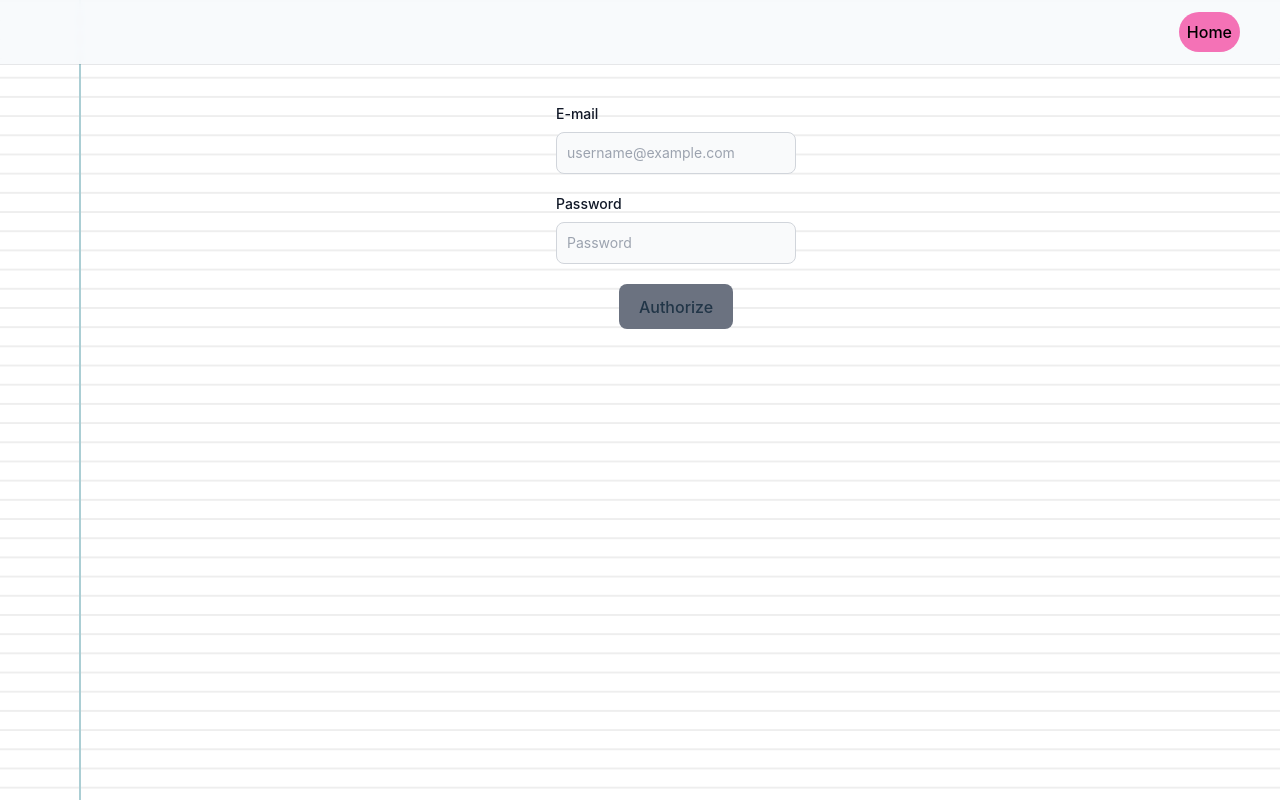
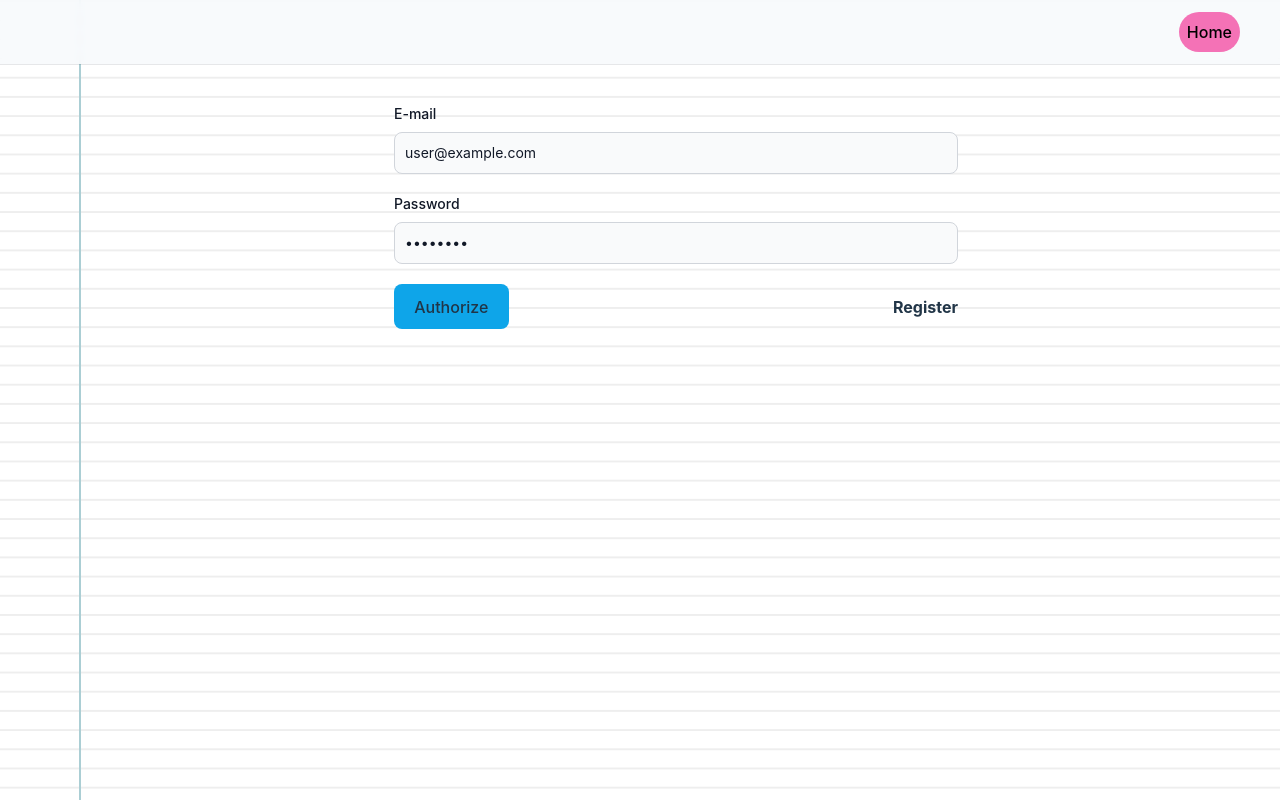
Before and after one commit to filchev-igor/MongoDb-FE, a React (Vite) app: page / in a window 1280 px wide. Built offline with nearby package versions, Linux system fonts and the light colour scheme.

Commit message:
Authorization (#7)

```diff
--- a/src/app/api/login/queryHooks.ts
+++ b/src/app/api/login/queryHooks.ts
@@ -1,28 +1,15 @@
 import { useMutation } from "react-query";
 import { loginTokenCreate } from "./api.ts";
 
-import {
-  CreateLoginTokenPromiseType,
-  CreateLoginTokenType,
-} from "../../types/loginType.ts";
+import { CreateLoginTokenType } from "../../types/loginType.ts";
 
 export const useLoginTokenCreate = () => {
-  const { mutate, isLoading } = useMutation(
-    ({
-      data,
-    }: {
-      data: CreateLoginTokenType;
-      onSuccess: (outputData: CreateLoginTokenPromiseType) => void;
-    }) => loginTokenCreate(data),
-    {
-      onSuccess: async (outputData, { onSuccess }) => {
-        onSuccess(outputData);
-      },
-    },
+  const { mutateAsync, isLoading } = useMutation(
+    ({ data }: { data: CreateLoginTokenType }) => loginTokenCreate(data),
   );
 
   return {
-    mutateLoginTokenCreate: mutate,
+    mutateLoginTokenCreate: mutateAsync,
     isLoginTokenCreating: isLoading,
   };
 };
--- a/src/app/api/users/api.ts
+++ b/src/app/api/users/api.ts
@@ -1,5 +1,5 @@
-import { fetchGet, fetchPatch } from "../../utils/api.ts";
-import { UserType } from "../../types/userType.ts";
+import { fetchGet, fetchPatch, fetchPost } from "../../utils/api.ts";
+import { CreateUserType, UserType } from "../../types/userType.ts";
 
 export const getUsersList = (): Promise<UserType[]> => {
   return fetchGet({ url: `users` });
@@ -9,6 +9,10 @@ export const getUser = (id: number): Promise<UserType> => {
   return fetchGet({ url: `users/${id}` });
 };
 
+export const createUser = ({ name, email, password }: CreateUserType) => {
+  return fetchPost(`users`, { name, email, password });
+};
+
 export const updateUser = (id: number, backgroundClassName: string) => {
   return fetchPatch(`users/${id}`, { backgroundClassName });
 };
--- a/src/app/api/users/queryHooks.ts
+++ b/src/app/api/users/queryHooks.ts
@@ -1,8 +1,9 @@
 import { useMutation, useQuery, useQueryClient } from "react-query";
-import { getUser, getUsersList, updateUser } from "./api.ts";
+import { createUser, getUser, getUsersList, updateUser } from "./api.ts";
 import { USER_QUERY_KEY, USERS_LIST_QUERY_KEY } from "./constants.ts";
 import useAuth from "../../hooks/useAuth.ts";
 import useUserContext from "../../hooks/useUserContext.ts";
+import { CreateUserType } from "../../types/userType.ts";
 
 export const useUsersList = () => {
   const { data, isLoading } = useQuery(
@@ -32,6 +33,17 @@ export const useUser = () => {
   };
 };
 
+export const useUserCreate = () => {
+  const { mutateAsync, isLoading } = useMutation(
+    ({ data }: { data: CreateUserType }) => createUser(data),
+  );
+
+  return {
+    mutateUserCreate: mutateAsync,
+    isUserCreating: isLoading,
+  };
+};
+
 export const useUserUpdate = () => {
   const queryClient = useQueryClient();
 
--- a/src/app/pages/ConferencesPage/ConferenceParticipants.tsx
+++ b/src/app/pages/ConferencesPage/ConferenceParticipants.tsx
@@ -13,8 +13,8 @@ const ConferenceParticipants = ({
     <div>
       <strong>List of participants:</strong>
       <ul className={"list-disc list-inside"}>
-        {conference.participants.map(({ name }) => (
-          <li>{name}</li>
+        {conference.participants.map(({ name, id }) => (
+          <li key={id}>{name}</li>
         ))}
       </ul>
     </div>
--- a/src/app/pages/HomePage/HomePage.tsx
+++ b/src/app/pages/HomePage/HomePage.tsx
@@ -1,77 +1,40 @@
-import { useLoginTokenCreate } from "../../api/login/queryHooks.ts";
 import HomePageLayout from "./HomePageLayout.tsx";
-import LoadingSpinner from "../../components/spinners/LoadingSpinner.tsx";
 import useAuth from "../../hooks/useAuth.ts";
-import InputLabel from "./InputLabel.tsx";
 import { useState } from "react";
+import LoginBlock from "./LoginBlock.tsx";
+import RegistrationBlock from "./RegistrationBlock.tsx";
 
 const HomePage = () => {
-  const { mutateLoginTokenCreate, isLoginTokenCreating } =
-    useLoginTokenCreate();
+  const { isAuthenticated } = useAuth();
 
-  const { isAuthenticated, setToken } = useAuth();
+  const [isLogging, setIsLogging] = useState(true);
 
-  // user@example.com
-  // password
-  const [email, setEmail] = useState("");
-  const [password, setPassword] = useState("");
-
-  const isAuthorizeButtonDisabled = !email.length || !password.length;
-
-  const handleLoginTokenCreate = () => {
-    if (isLoginTokenCreating) {
-      return;
+  if (!isAuthenticated) {
+    if (isLogging) {
+      return (
+        <HomePageLayout>
+          <LoginBlock>
+            <strong
+              className={"content-center cursor-pointer"}
+              onClick={() => setIsLogging(false)}
+            >
+              Register
+            </strong>
+          </LoginBlock>
+        </HomePageLayout>
+      );
     }
 
-    if (isAuthorizeButtonDisabled) {
-      return;
-    }
-
-    mutateLoginTokenCreate({
-      data: {
-        email,
-        password,
-      },
-      onSuccess: ({ access_token, user_id }) => {
-        setToken(access_token, user_id);
-
-        setEmail("");
-        setPassword("");
-      },
-    });
-  };
-
-  if (!isAuthenticated) {
     return (
       <HomePageLayout>
-        <InputLabel
-          label={"E-mail"}
-          placeholder={"username@example.com"}
-          onChange={setEmail}
-        />
-
-        <InputLabel
-          label={"Password"}
-          placeholder={"Password"}
-          type={"password"}
-          onChange={setPassword}
-        />
-
-        <button
-          type={"button"}
-          onClick={handleLoginTokenCreate}
-          className={`${!isAuthorizeButtonDisabled ? "bg-sky-500" : "bg-gray-500"} w-full sm:w-fit`}
-          disabled={isAuthorizeButtonDisabled}
-        >
-          {isLoginTokenCreating ? (
-            <div className={"flex"}>
-              <LoadingSpinner />
-              Processing
-            </div>
-          ) : (
-            "Authorize"
-          )}
-        </button>
+        <RegistrationBlock>
+          <strong
+            className={"content-center cursor-pointer"}
+            onClick={() => setIsLogging(true)}
+          >
+            Login
+          </strong>
+        </RegistrationBlock>
       </HomePageLayout>
     );
   }
--- a/src/app/pages/HomePage/InputLabel.tsx
+++ b/src/app/pages/HomePage/InputLabel.tsx
@@ -1,19 +1,24 @@
-import { HTMLInputTypeAttribute } from "react";
+import { HTMLInputTypeAttribute, useId } from "react";
 
 const InputLabel = ({
   label,
   placeholder,
   type = "text",
+  value,
   onChange,
 }: {
   label: string;
   placeholder: string;
   type?: HTMLInputTypeAttribute;
+  value: string;
   onChange: (newValue: string) => void;
-}) => (
-  <div>
+}) => {
+  const id = useId();
+
+  return (
+    <div className={"w-3/6"}>
       <label
-      htmlFor="first_name"
+        htmlFor={id}
         className="block mb-2 text-sm font-medium text-gray-900 dark:text-white"
       >
         {label}
@@ -21,13 +26,15 @@ const InputLabel = ({
 
       <input
         type={type}
-      id="first_name"
+        id={id}
         className="bg-gray-50 border border-gray-300 text-gray-900 text-sm rounded-lg focus:ring-blue-500 focus:border-blue-500 block w-full p-2.5 dark:bg-gray-700 dark:border-gray-600 dark:placeholder-gray-400 dark:text-white dark:focus:ring-blue-500 dark:focus:border-blue-500"
         placeholder={placeholder}
         onChange={(e) => onChange(e.target.value)}
+        value={value}
         required
       />
     </div>
   );
+};
 
 export default InputLabel;
--- /dev/null
+++ b/src/app/pages/HomePage/LoginBlock.tsx
@@ -0,0 +1,87 @@
+import InputLabel from "./InputLabel.tsx";
+import LoadingSpinner from "../../components/spinners/LoadingSpinner.tsx";
+import { ReactElement, useState } from "react";
+import toast from "react-hot-toast";
+import { useLoginTokenCreate } from "../../api/login/queryHooks.ts";
+import useAuth from "../../hooks/useAuth.ts";
+
+const LoginBlock = ({ children }: { children: ReactElement }) => {
+  const { setToken } = useAuth();
+
+  const { mutateLoginTokenCreate, isLoginTokenCreating } =
+    useLoginTokenCreate();
+
+  // user@example.com
+  // password
+  const [email, setEmail] = useState("user@example.com");
+  const [password, setPassword] = useState("password");
+
+  const isButtonDisabled = !email.length || !password.length;
+
+  const handleLoginTokenCreate = async () => {
+    try {
+      if (isLoginTokenCreating) {
+        return;
+      }
+
+      if (isButtonDisabled) {
+        return;
+      }
+
+      const { access_token, user_id } = await mutateLoginTokenCreate({
+        data: {
+          email,
+          password,
+        },
+      });
+
+      setToken(access_token, user_id);
+
+      setEmail("");
+      setPassword("");
+    } catch (error: any) {
+      toast.error("An error occurred. Please try again.");
+    }
+  };
+
+  return (
+    <>
+      <InputLabel
+        label={"E-mail"}
+        placeholder={"username@example.com"}
+        value={email}
+        onChange={setEmail}
+      />
+
+      <InputLabel
+        label={"Password"}
+        placeholder={"Password"}
+        type={"password"}
+        value={password}
+        onChange={setPassword}
+      />
+
+      <div className={"flex w-3/6 justify-between"}>
+        <button
+          type={"button"}
+          onClick={handleLoginTokenCreate}
+          className={`${!isButtonDisabled ? "bg-sky-500" : "bg-gray-500"} w-full sm:w-fit`}
+          disabled={isButtonDisabled}
+        >
+          {isLoginTokenCreating ? (
+            <div className={"flex"}>
+              <LoadingSpinner />
+              Processing
+            </div>
+          ) : (
+            "Authorize"
+          )}
+        </button>
+
+        {children}
+      </div>
+    </>
+  );
+};
+
+export default LoginBlock;
--- /dev/null
+++ b/src/app/pages/HomePage/RegistrationBlock.tsx
@@ -0,0 +1,99 @@
+import InputLabel from "./InputLabel.tsx";
+import LoadingSpinner from "../../components/spinners/LoadingSpinner.tsx";
+import { ReactElement, useState } from "react";
+import toast from "react-hot-toast";
+import { useUserCreate } from "../../api/users/queryHooks.ts";
+import { useLoginTokenCreate } from "../../api/login/queryHooks.ts";
+import useAuth from "../../hooks/useAuth.ts";
+
+const RegistrationBlock = ({ children }: { children: ReactElement }) => {
+  const { setToken } = useAuth();
+
+  const { mutateUserCreate, isUserCreating } = useUserCreate();
+  const { mutateLoginTokenCreate, isLoginTokenCreating } =
+    useLoginTokenCreate();
+
+  const [email, setEmail] = useState("");
+  const [password, setPassword] = useState("");
+  const [name, setName] = useState("");
+
+  const isButtonDisabled = !email.length || !password.length || !name.length;
+
+  const handleLoginTokenCreate = async () => {
+    try {
+      if (isUserCreating || isLoginTokenCreating) {
+        return;
+      }
+
+      if (isButtonDisabled) {
+        return;
+      }
+
+      await mutateUserCreate({
+        data: { name, email, password },
+      });
+
+      const { access_token, user_id } = await mutateLoginTokenCreate({
+        data: {
+          email,
+          password,
+        },
+      });
+
+      setToken(access_token, user_id);
+
+      setEmail("");
+      setPassword("");
+    } catch (error: any) {
+      toast.error("An error occurred. Please try again.");
+    }
+  };
+
+  return (
+    <>
+      <InputLabel
+        label={"Name"}
+        placeholder={"Gorbunkov Semyon Semyonich"}
+        value={name}
+        onChange={setName}
+      />
+
+      <InputLabel
+        label={"E-mail"}
+        placeholder={"username@example.com"}
+        value={email}
+        onChange={setEmail}
+      />
+
+      <InputLabel
+        label={"Password"}
+        placeholder={"Password"}
+        type={"password"}
+        value={password}
+        onChange={setPassword}
+      />
+
+      <div className={"flex w-3/6 justify-between"}>
+        <button
+          type={"button"}
+          onClick={handleLoginTokenCreate}
+          className={`${!isButtonDisabled ? "bg-sky-500" : "bg-gray-500"} w-full sm:w-fit`}
+          disabled={isButtonDisabled}
+        >
+          {isUserCreating ? (
+            <div className={"flex"}>
+              <LoadingSpinner />
+              Processing
+            </div>
+          ) : (
+            "Register"
+          )}
+        </button>
+
+        {children}
+      </div>
+    </>
+  );
+};
+
+export default RegistrationBlock;
--- a/src/app/types/userType.ts
+++ b/src/app/types/userType.ts
@@ -8,3 +8,9 @@ export type UserType = {
   conferences?: ConferenceType[];
   backgroundClassName: string;
 };
+
+export type CreateUserType = {
+  name: string;
+  email: string;
+  password: string;
+};
--- a/src/app/utils/api.ts
+++ b/src/app/utils/api.ts
@@ -21,7 +21,9 @@ export const fetchGet = async ({
     });
 
     if (!response.ok) {
-      throw new Error(`Response status: ${response.status}`);
+      const error = await response.json();
+
+      throw new Error(error.message || `Response status: ${response.status}`);
     }
 
     if (response.status === 204) {
```
Also changed, not shown: src/app/api/login/constants.ts (deleted). Lines whose indentation alone changed are shown as unchanged.
